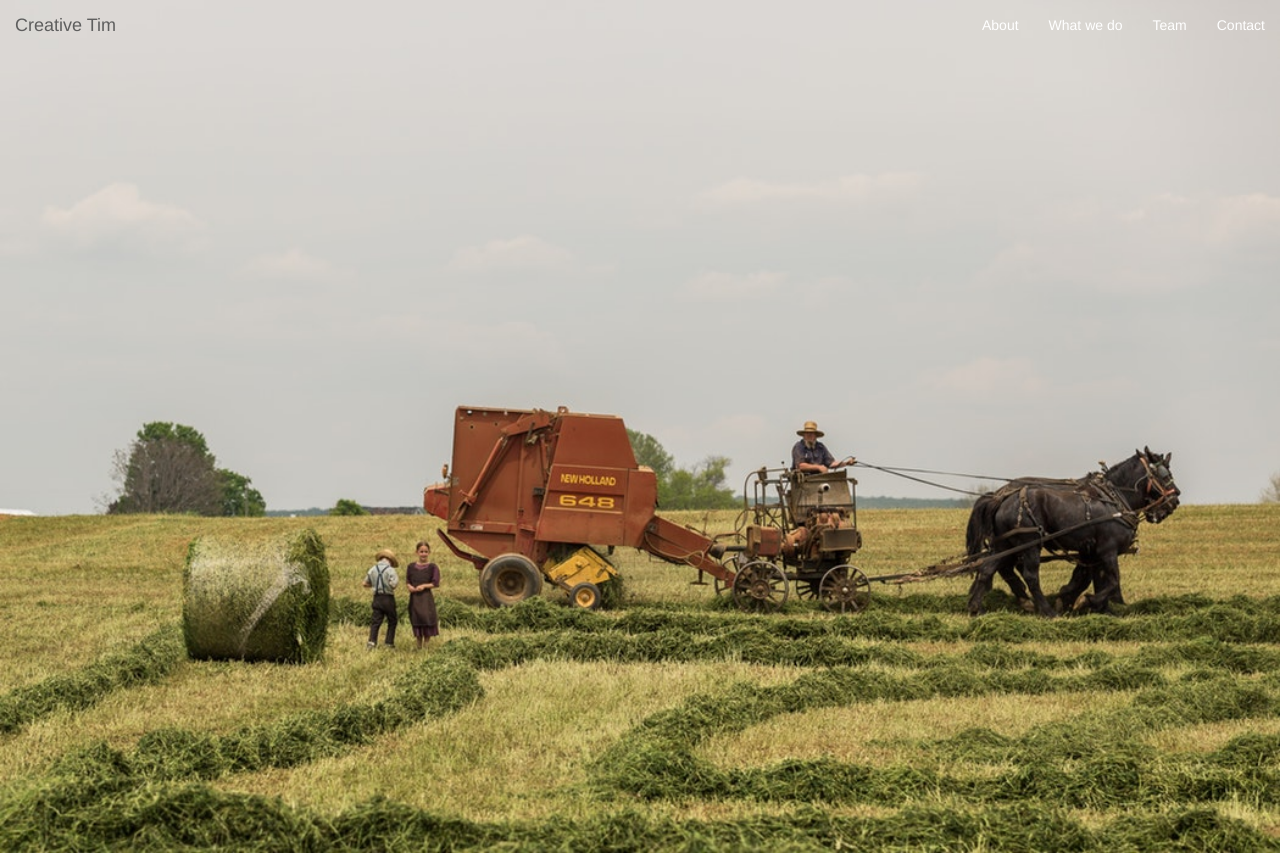
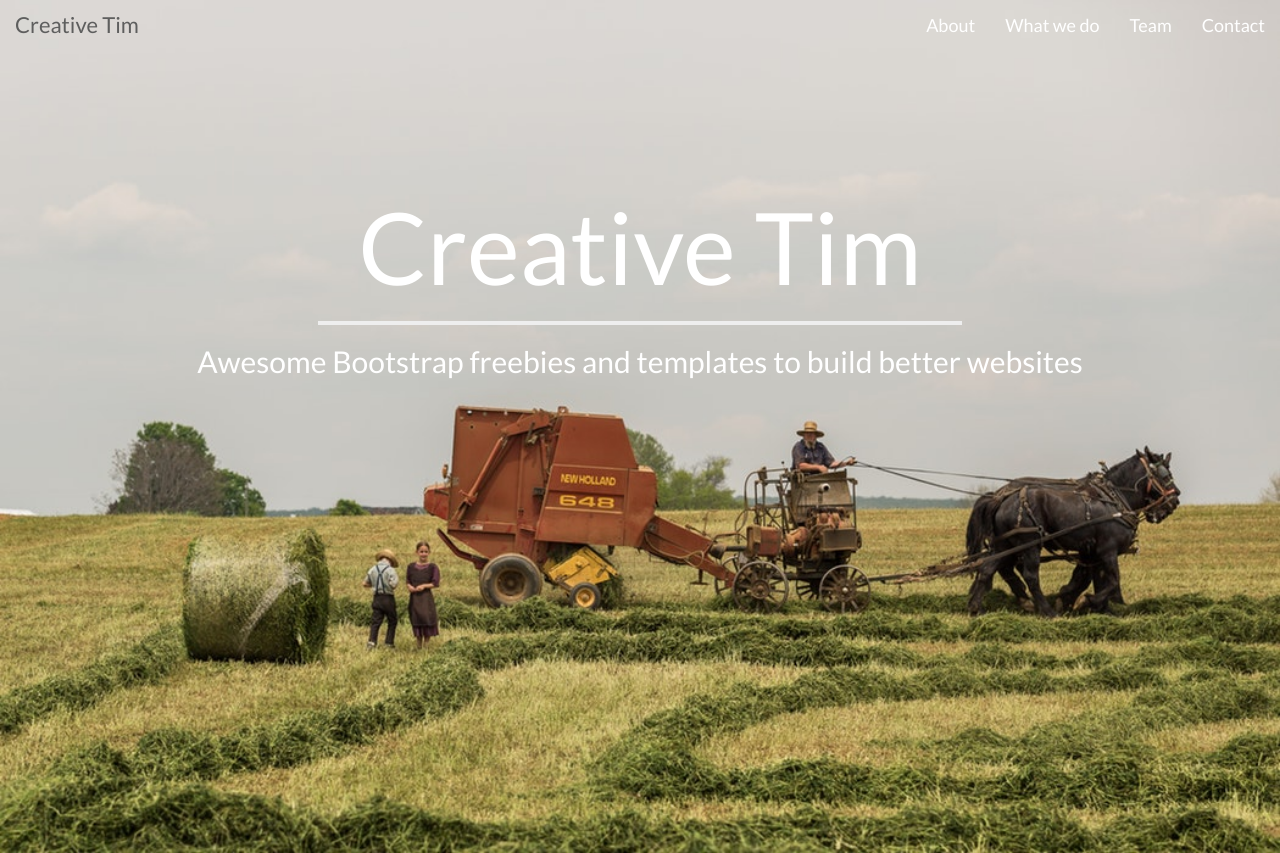
Before and after one commit to pggnit/creative_tim, a plain HTML site: page index.html in a window 1280 px wide. Drawn offline with nearby package versions, Linux system fonts and the light colour scheme.

Commit message:
Home section completed

```diff
--- a/index.html
+++ b/index.html
@@ -9,7 +9,7 @@
 
     <!-- Bootstrap -->
     <link href="assets/css/bootstrap.css" rel="stylesheet">
-
+    <link href="https://fonts.googleapis.com/css?family=Lato" rel="stylesheet">
     <!-- HTML5 shim and Respond.js for IE8 support of HTML5 elements and media queries -->
     <!-- WARNING: Respond.js doesn't work if you view the page via file:// -->
     <!--[if lt IE 9]>
@@ -17,6 +17,11 @@
       <script src="https://oss.maxcdn.com/respond/1.4.2/respond.min.js"></script>
     <![endif]-->
     <style>
+
+       body
+      {
+       font-family: 'Lato', sans-serif;
+       }
        #home-background-image
       {
        width :100%;
@@ -32,12 +37,45 @@
        #mynavigationbar  a
        {
       color: white;
+      font-size: 18px;
        }
 
        .navbar-default  a.navbar-brand
        {
-         color: blue;
+         color: grey;
+         font-size: 22px;
        }
+
+       #home
+       {
+         position: relative;
+       }
+
+       #home .container
+       {
+         position: absolute;
+         top: 20%;
+         width: 100%;
+       }
+
+       #home h1
+       {
+         color: white;
+         font-size: 100px;
+         font-family: 'Lato', sans-serif;
+       }
+
+       #home h2
+       {
+         color: white;
+       }
+
+       hr
+         {
+           width: 50%;
+           border: 2px solid #eee;
+         }
+
        </style>
 
   </head>
@@ -45,8 +83,7 @@
   <body>
 
      <nav class="navbar navbar-default navbar-fixed-top">
-
-    <div class="container-fluid">
+     <div class="container-fluid">
       <!-- Brand and toggle get grouped for better mobile display -->
      <div class="navbar-header">
         <button type="button" class="navbar-toggle collapsed" data-toggle="collapse" data-target="#mynavigationbar" aria-expanded="false">
@@ -71,6 +108,13 @@
 
       <section id="home">
         <img id="home-background-image" src ="assets/images/home-background.jpg">
+         <div class="container">
+           <div class="row">
+             <h1 class="text-center">Creative Tim</h1>
+             <hr>
+             <h2 class="text-center">Awesome Bootstrap freebies and templates to build better websites</h2>
+           </div>
+         </div>
       </section>
 
       <section id="about ">
```
